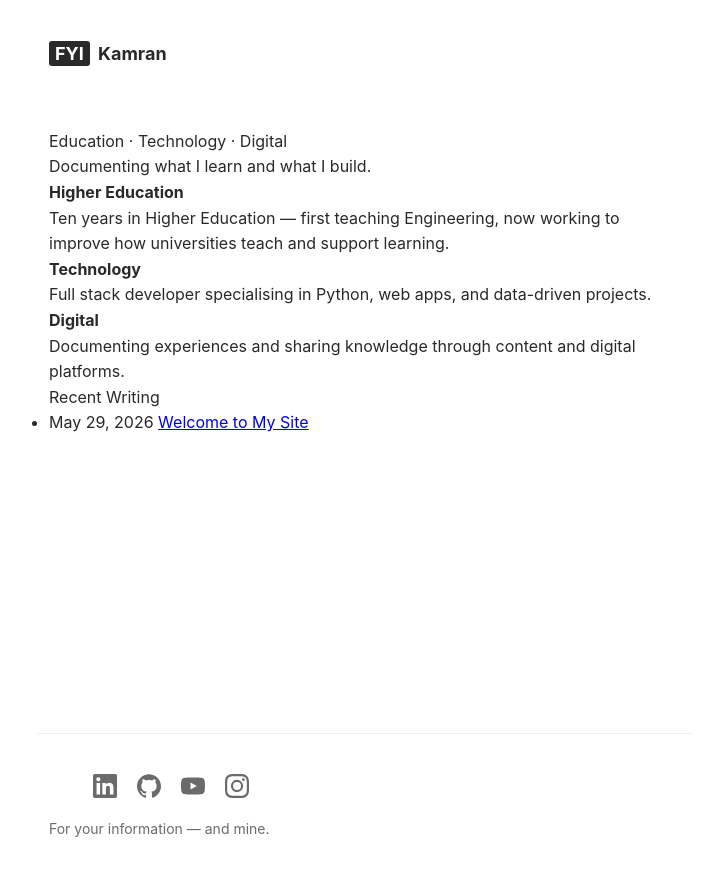
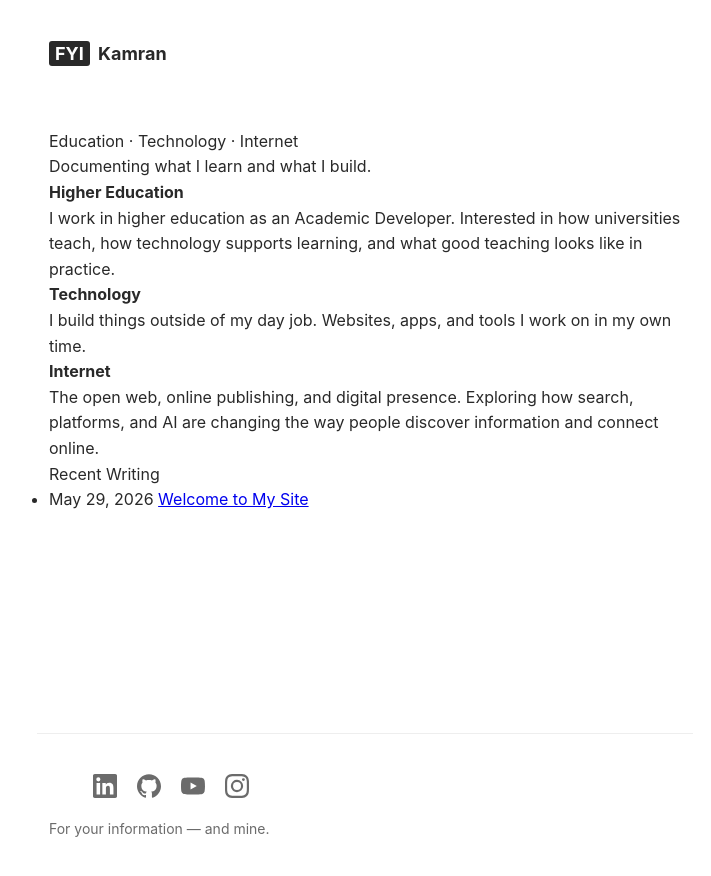
Before and after one commit to fyikamran/fyikamran.github.io, a Jekyll site: the page built from index.html, in a window 1280 px wide. Shown: the top 876 px of the page, without its empty margins (275-986 px from the left). Built offline with Jekyll 4.4.1, drawn with Linux system fonts in a browser that asks for light colours.

Commit message:
Update index.html

```diff
--- a/index.html
+++ b/index.html
@@ -2,22 +2,21 @@
 layout: default
 title: "FYI Kamran"
 ---
-<p class="verticals">Education · Technology · Digital</p>
+<p class="verticals">Education · Technology · Internet</p>
 <p class="tagline">Documenting what I learn and what I build.</p>
 
 <div class="vertical">
   <b>Higher Education</b>
-  <p class="vertical-desc">Ten years in Higher Education — first teaching Engineering, now working to improve how universities teach and support learning.</p>
+  <p class="vertical-desc">I work in higher education as an Academic Developer. Interested in how universities teach, how technology supports learning, and what good teaching looks like in practice.</p>
+
+<div class="vertical">
+  <b>Technology</b>
+  <p class="vertical-desc">I build things outside of my day job. Websites, apps, and tools I work on in my own time.</p>
 </div>
 
 <div class="vertical">
-  <b>Technology</b>
-  <p class="vertical-desc">Full stack developer specialising in Python, web apps, and data-driven projects.</p>
-</div>
-
-<div class="vertical">
-  <b>Digital</b>
-  <p class="vertical-desc">Documenting experiences and sharing knowledge through content and digital platforms.</p>
+  <b>Internet</b>
+  <p class="vertical-desc">The open web, online publishing, and digital presence. Exploring how search, platforms, and AI are changing the way people discover information and connect online.</p>
 </div>
 
 {% if site.posts.size > 0 %}
```
